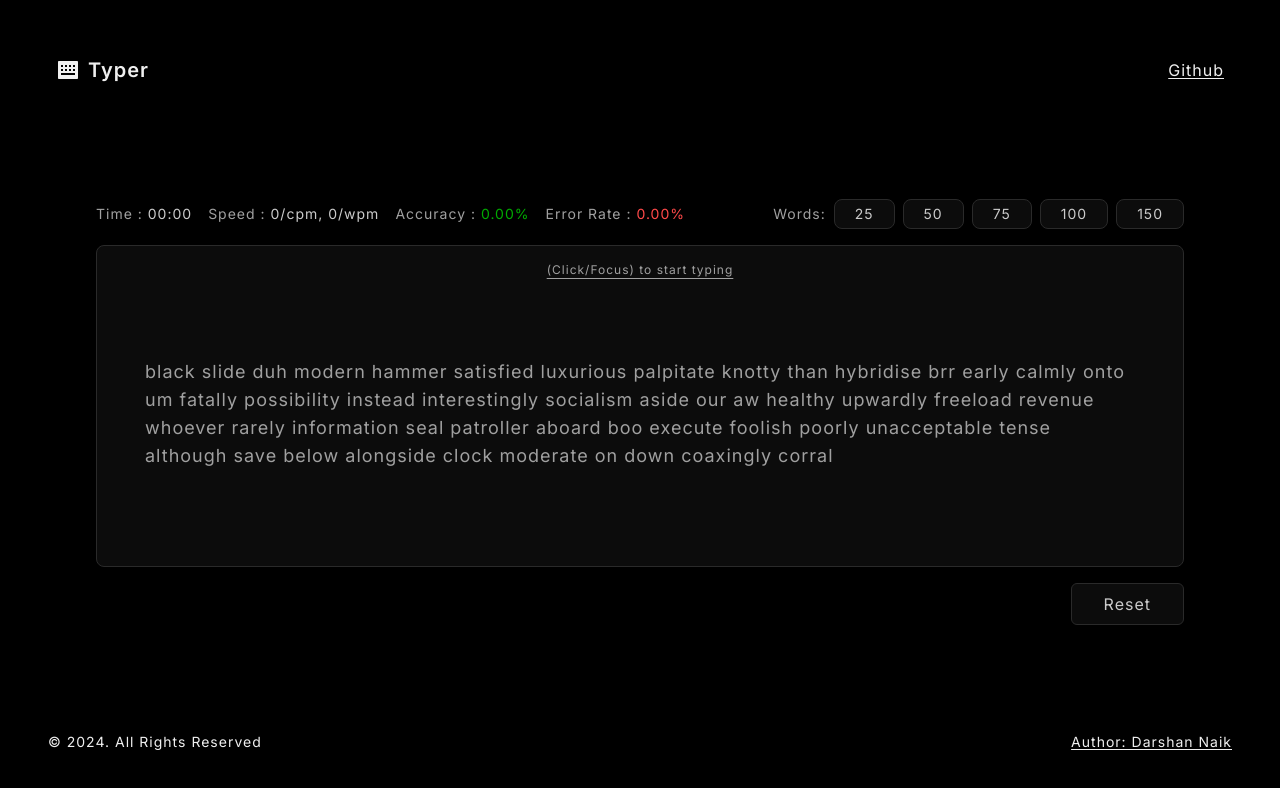
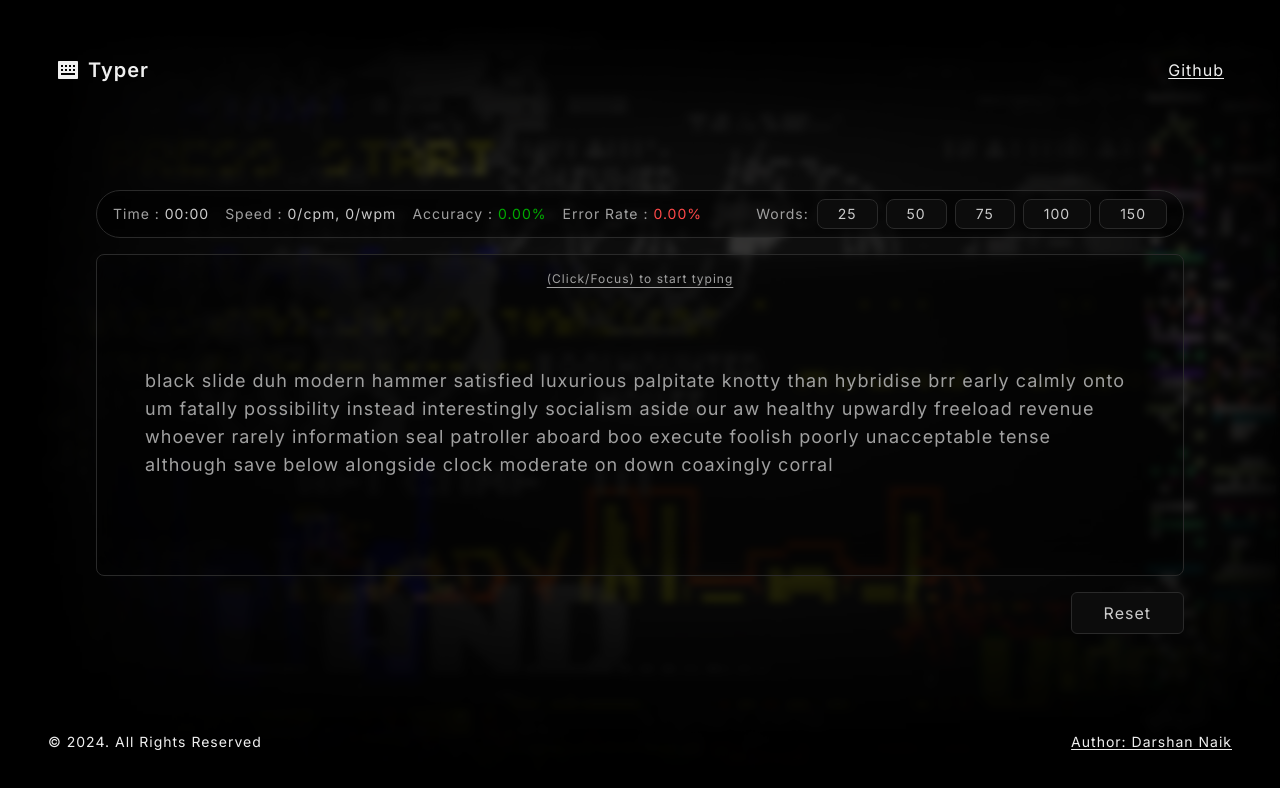
Before and after one commit to Darshan-Naik/Typer, a Next.js app: page / in a window 1280 px wide. Shown: the top 788 px of the page. Built offline with nearby package versions, Linux system fonts and the light colour scheme.

Commit message:
added backdrops

```diff
--- a/src/app/globals.css
+++ b/src/app/globals.css
@@ -14,10 +14,11 @@
   --success-text: #00aa00;
 
   --primary-border: #2a2a2a;
+  background-image: url("/main-bg.jpg");
+  background-size: cover;
 }
 
 body {
-  background-color: var(--primary-bg);
   color: var(--primary-text);
   letter-spacing: 1px;
 }
--- a/src/app/layout.tsx
+++ b/src/app/layout.tsx
@@ -16,7 +16,11 @@ export default function RootLayout({
 }) {
   return (
     <html lang="en">
-      <body className={`${inter.className} p-12  h-screen`}>{children}</body>
+      <body
+        className={`${inter.className} p-12  h-screen backdrop-blur-sm bg-black bg-opacity-60`}
+      >
+        {children}
+      </body>
     </html>
   );
 }
--- a/src/app/page.tsx
+++ b/src/app/page.tsx
@@ -6,7 +6,7 @@ import MobileNotSupported from "@/components/MobileNotSupported";
 export default function Home() {
   return (
     <>
-      <main className="flex h-full w-full flex-col max-w-screen-xl m-auto justify-between">
+      <main className="flex h-full w-full flex-col max-w-screen-xl m-auto justify-between ">
         <Header />
         <MobileNotSupported />
         <MainTyping />
--- a/src/components/MainTyping.tsx
+++ b/src/components/MainTyping.tsx
@@ -42,8 +42,8 @@ const MainTyping = () => {
     resetTimer();
   };
   return (
-    <div className="sm:flex p-12 flex-grow hidden flex-col justify-center gap-4">
-      <div className="flex justify-between items-center flex-wrap gap-2">
+    <div className="sm:flex p-12 flex-grow hidden flex-col justify-center gap-4 ">
+      <div className="flex justify-between items-center flex-wrap gap-2 backdrop-blur-sm py-2 px-4 rounded-full border border-primary">
         <Metrics
           time={formattedTime}
           cpm={cpm}
--- a/src/components/TypingBox.tsx
+++ b/src/components/TypingBox.tsx
@@ -21,7 +21,7 @@ const TypingBox = ({
   const { inputRef, inFocus, setFocus } = useFocus();
   return (
     <div
-      className="border border-primary px-12 pb-24 rounded-lg bg-secondary"
+      className="border border-primary px-12 pb-24 rounded-lg backdrop-blur-lg relative "
       onClick={setFocus}
     >
       <p className="text-center pt-4 pb-20 text-xs text-disabled underline underline-offset-4">
```
Also changed, not shown: public/main-bg.jpg (added).
